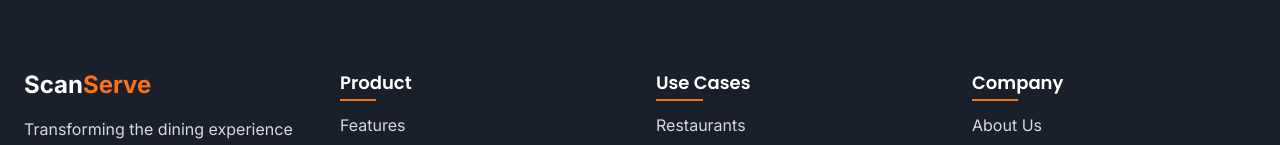
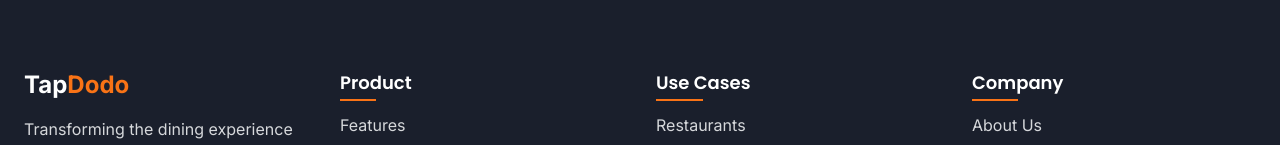
Before and after one commit to medgentai/qr-code-menus-made-easy, a React (Vite) app: page /blog in a window 1280 px wide. Shown: the part 2806-2951 px from the top of the page. Built offline with nearby package versions, Linux system fonts and the light colour scheme.

Commit message:
Fix: Update footer branding from "ScanServe" to "TapDodo"

```diff
--- a/src/components/Footer.tsx
+++ b/src/components/Footer.tsx
@@ -10,7 +10,7 @@
           <div>
             <Link to="/" className="inline-block mb-4">
               <span className="text-2xl font-bold">
-                Scan<span className="text-orange-500">Serve</span>
+                Tap<span className="text-orange-500">Dodo</span>
               </span>
             </Link>
             <p className="text-gray-300 mb-6 max-w-xs">
```
